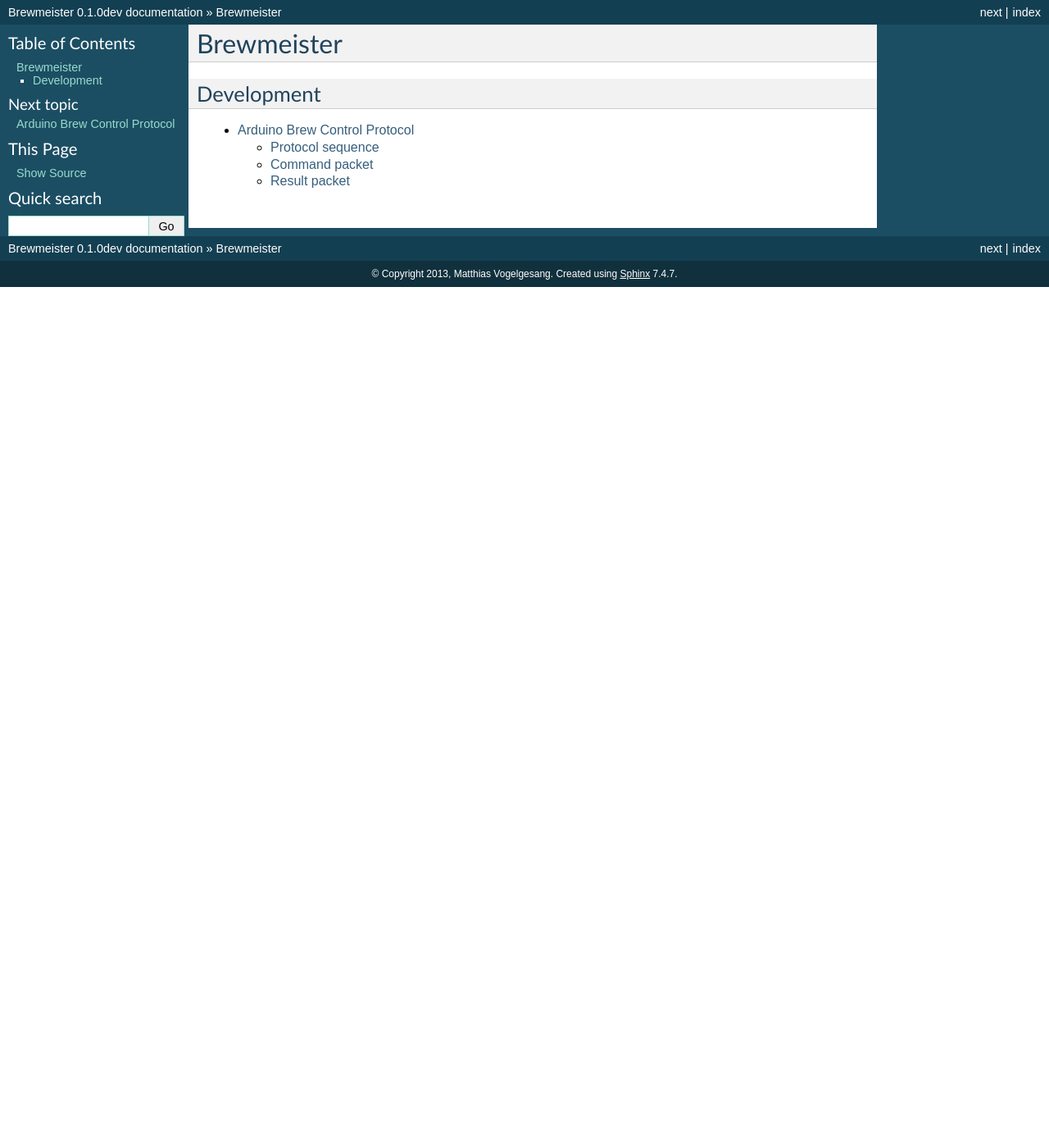
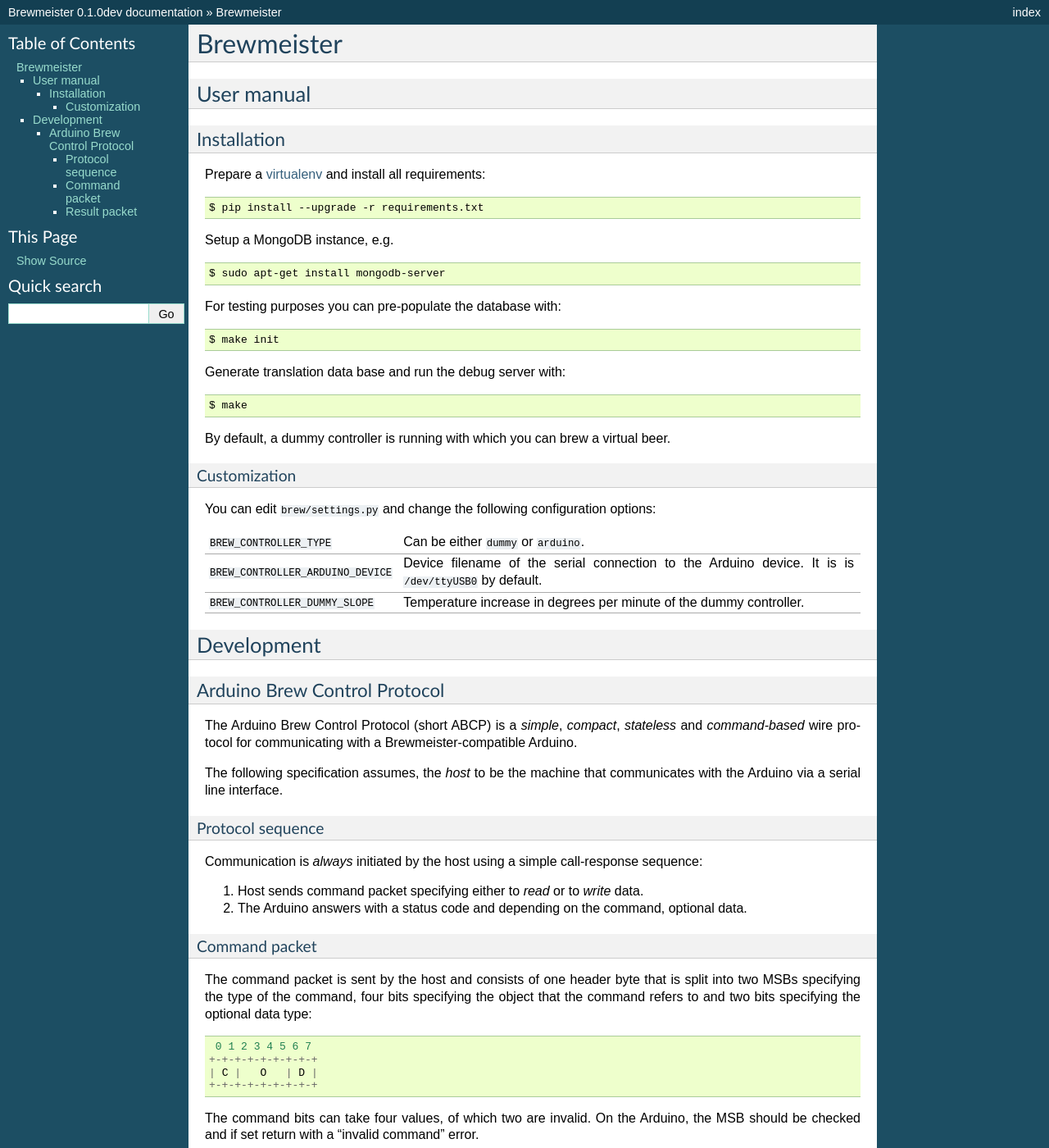
Before and after one commit to brewpeople/brewmeister, a Sphinx documentation site: the page built from docs/index.rst, in a window 1280 px wide and 1400 px high. Shown: the whole window at 82% size. Built offline with Sphinx 7.4.7, drawn with Linux system fonts in a browser that asks for light colours; some of the changed text lies outside the part shown.

Commit message:
Move more info from README to manual

```diff
--- a/docs/index.rst
+++ b/docs/index.rst
@@ -1,10 +1,142 @@
+===========
 Brewmeister
 ===========
 
+User manual
+===========
+
+Installation
+------------
+
+Prepare a virtualenv_ and install all requirements::
+
+    $ pip install --upgrade -r requirements.txt
+
+Setup a MongoDB instance, e.g. ::
+
+    $ sudo apt-get install mongodb-server
+
+For testing purposes you can pre-populate the database with::
+
+    $ make init
+
+Generate translation data base and run the debug server with::
+
+    $ make
+
+By default, a dummy controller is running with which you can brew a virtual
+beer.
+
+
+.. _virtualenv: http://www.virtualenv.org/en/latest/
+
+
+Customization
+~~~~~~~~~~~~~
+
+You can edit ``brew/settings.py`` and change the following configuration options:
+
+==================================  ===========================================
+``BREW_CONTROLLER_TYPE``            Can be either ``dummy`` or ``arduino``.
+``BREW_CONTROLLER_ARDUINO_DEVICE``  Device filename of the serial connection to
+                                    the Arduino device. It is is
+                                    ``/dev/ttyUSB0`` by default.
+``BREW_CONTROLLER_DUMMY_SLOPE``     Temperature increase in degrees per minute
+                                    of the dummy controller.
+==================================  ===========================================
+
+
 Development
------------
+===========
 
-.. toctree::
-    :maxdepth: 2
 
-    devel/protocol
+Arduino Brew Control Protocol
+-----------------------------
+
+The Arduino Brew Control Protocol (short ABCP) is a *simple*, *compact*,
+*stateless* and *command-based* wire protocol for communicating with a
+Brewmeister-compatible Arduino.
+
+The following specification assumes, the *host* to be the machine that
+communicates with the Arduino via a serial line interface.
+
+
+Protocol sequence
+~~~~~~~~~~~~~~~~~
+
+Communication is *always* initiated by the host using a simple call-response
+sequence:
+
+1. Host sends command packet specifying either to *read* or to *write* data.
+2. The Arduino answers with a status code and depending on the command, optional
+   data.
+
+
+Command packet
+~~~~~~~~~~~~~~
+
+The command packet is sent by the host and consists of one header byte that is
+split into two MSBs specifying the type of the command, four bits specifying the
+object that the command refers to and two bits specifying the optional data
+type::
+
+     0 1 2 3 4 5 6 7
+    +-+-+-+-+-+-+-+-+
+    | C |   O   | D |
+    +-+-+-+-+-+-+-+-+
+
+The command bits can take four values, of which two are invalid. On the Arduino,
+the MSB should be checked and if set return with a "invalid command" error.
+
+=====   =========
+Code    Command
+=====   =========
+0x0     set value
+0x1     get value
+0x2     reserved
+0x3     reserved
+=====   =========
+
+The object bits specify the actor/sensor that is refered to. At the moment two
+instruments are specified:
+
+======  ==============  ==================  ==========
+Code    Instrument      Set                 Get
+======  ==============  ==================  ==========
+0x0     Temperature     FP, deg Celsius     Dito
+0x1     Stir            Boolean             Dito
+======  ==============  ==================  ==========
+
+A ``set`` command, requires the last two bits to specify the type of data that
+is following. On a ``get`` command, these are ignored on the Arduino:
+
+======  ==============  ======================================
+Code    Data type       Structure
+======  ==============  ======================================
+0x0     Decimal         4 bytes, fixed width point 24.8
+0x1     String          NULL-terminated variable length string
+0x2     Boolean         0 == False, anything else is True
+0x3     reserved        n/a
+======  ==============  ======================================
+
+
+Result packet
+~~~~~~~~~~~~~
+
+After each command, the Arduino *must* acknowledge receiving the command packet
+with a result packet. It consists of one header byte, split into 6 bits reserved
+for status codes and 2 bits for the returned data type (see above)::
+
+     0 1 2 3 4 5 6 7
+    +-+-+-+-+-+-+-+-+
+    |      S    | D |
+    +-+-+-+-+-+-+-+-+
+
+=====   ===================
+Code    Description
+=====   ===================
+0x0     OK
+0x1     Command invalid
+0x2     Set command invalid
+0x3     Get command invalid
+=====   ===================
```
Also changed, not shown: README.md (+0 -32 lines), docs/devel/protocol.rst (deleted, +0 -89 lines).
